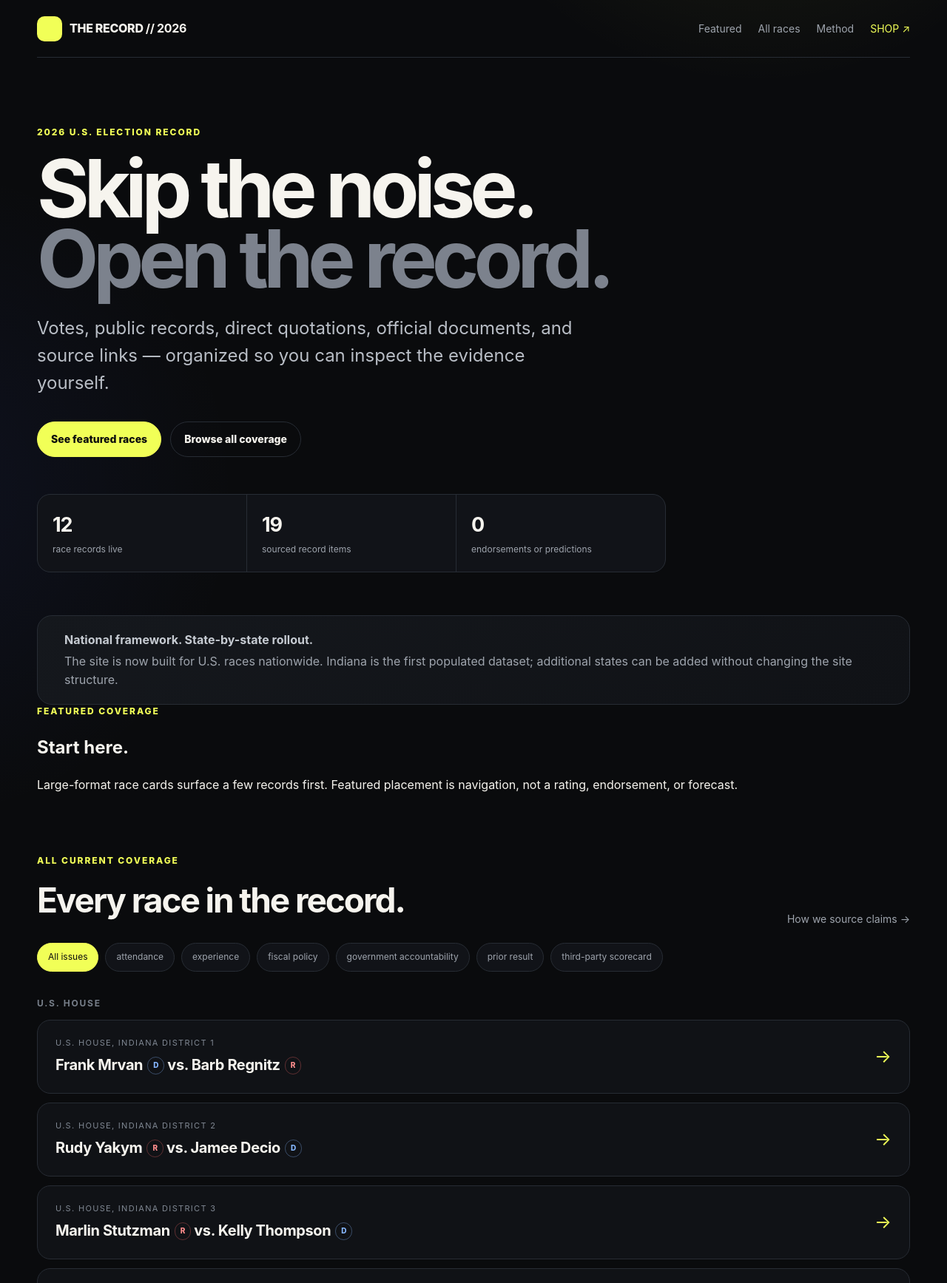
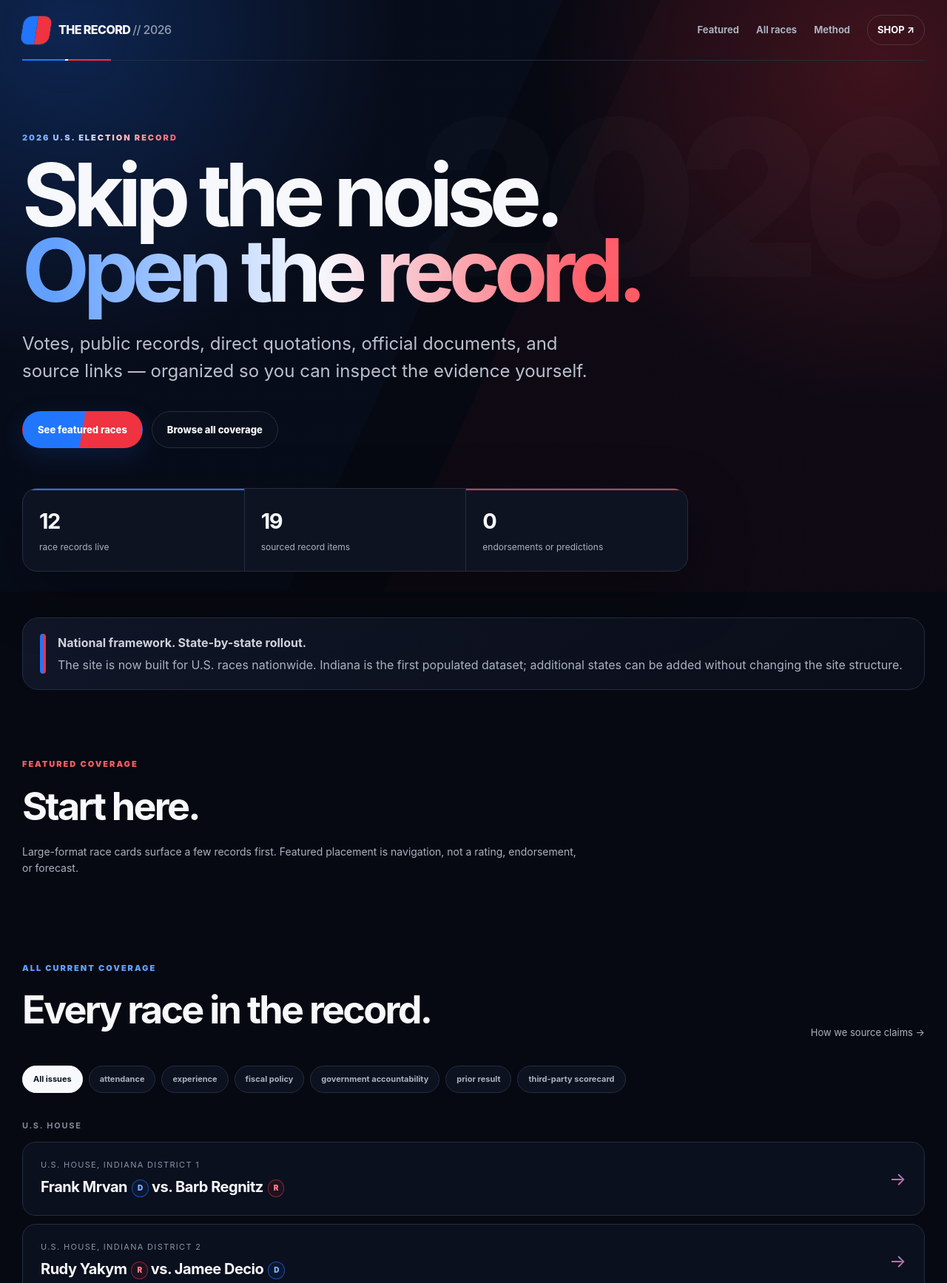
Before and after one commit to Aphexflip/indiana-2026-voter-guide, a website: page public/index.html in a window 1280 px wide. Shown: the top 1735 px of the page at 74% size. Drawn offline with Linux system fonts and the light colour scheme.

Commit message:
National red-blue refresh: public/styles.css

```diff
--- a/public/styles.css
+++ b/public/styles.css
@@ -1,47 +1,54 @@
 :root{
-  --bg:#0a0b0d;--surface:#111318;--surface-2:#171a20;--text:#f6f4ee;--muted:#9ea4ad;
-  --line:#272c34;--accent:#f1ff57;--accent-2:#b9c82e;--danger:#ff6b6b;--blue:#86b7ff;
-  --radius:20px;--shadow:0 24px 70px rgba(0,0,0,.28)
+  --bg:#070912;--surface:#0d1220;--surface-2:#12182a;--surface-3:#171f34;
+  --text:#f7f8fb;--muted:#aab1bf;--line:#252d40;
+  --red:#ef3340;--red-2:#ff5c67;--blue:#2176ff;--blue-2:#62a0ff;--white:#ffffff;
+  --radius:22px;--shadow:0 28px 80px rgba(0,0,0,.34)
 }
 *{box-sizing:border-box}
 html{scroll-behavior:smooth}
-body{margin:0;background:
-  radial-gradient(circle at 80% -10%,rgba(241,255,87,.10),transparent 28rem),
-  radial-gradient(circle at -10% 20%,rgba(70,98,255,.08),transparent 28rem),var(--bg);
-  color:var(--text);font-family:Inter,ui-sans-serif,-apple-system,BlinkMacSystemFont,"Segoe UI",sans-serif;line-height:1.55}
+body{margin:0;background:var(--bg);color:var(--text);font-family:Inter,ui-sans-serif,-apple-system,BlinkMacSystemFont,"Segoe UI",sans-serif;line-height:1.55;overflow-x:hidden}
+.flag-wash{position:fixed;inset:0;pointer-events:none;z-index:-1;background:
+  radial-gradient(circle at 7% 5%,rgba(33,118,255,.24),transparent 28rem),
+  radial-gradient(circle at 93% 11%,rgba(239,51,64,.22),transparent 29rem),
+  linear-gradient(115deg,rgba(33,118,255,.035) 0 46%,transparent 46% 54%,rgba(239,51,64,.035) 54% 100%)}
 a{color:inherit}
-.site-shell{width:min(1180px,calc(100% - 32px));margin:0 auto}
-.site-shell.narrow{width:min(980px,calc(100% - 32px))}
-.topbar{height:78px;display:flex;align-items:center;justify-content:space-between;border-bottom:1px solid var(--line)}
-.brand{display:flex;align-items:center;gap:10px;text-decoration:none;font-weight:760;letter-spacing:-.02em}
-.brand-mark{display:grid;place-items:center;width:34px;height:34px;border-radius:10px;background:var(--accent);color:#0a0b0d;font-size:12px;font-weight:900}
-.nav-links{display:flex;align-items:center;gap:22px}.nav-links a{text-decoration:none;color:var(--muted);font-size:14px}
-.nav-links a:hover{color:var(--text)}.nav-links .shop-link{color:var(--accent)}
-.hero{padding:92px 0 58px}.eyebrow{color:var(--accent);font-size:12px;font-weight:850;letter-spacing:.16em;text-transform:uppercase}
-.hero h1,.method-page h1{font-size:clamp(54px,9vw,108px);line-height:.88;letter-spacing:-.065em;margin:18px 0 28px;max-width:960px}
-.hero h1 span{color:#7c828d}.hero-copy,.lede{font-size:clamp(18px,2.3vw,24px);max-width:760px;color:#b9bec6;margin:0}
-.hero-actions{display:flex;gap:12px;flex-wrap:wrap;margin:34px 0 50px}.button{display:inline-flex;align-items:center;justify-content:center;min-height:48px;padding:0 18px;border-radius:999px;text-decoration:none;font-weight:760;font-size:14px;border:1px solid var(--line)}
-.button.primary{background:var(--accent);color:#0a0b0d;border-color:var(--accent)}.button.primary:hover{background:#fff}
-.button.secondary{background:transparent;color:var(--text)}.button.secondary:hover{border-color:#686f7a}
-.stats{display:grid;grid-template-columns:repeat(3,1fr);gap:1px;background:var(--line);border:1px solid var(--line);border-radius:18px;overflow:hidden;max-width:850px}
-.stats>div{background:var(--surface);padding:20px}.stats strong{display:block;font-size:27px;letter-spacing:-.04em}.stats span{display:block;color:var(--muted);font-size:12px;margin-top:3px}
-.scope-note,.source-first-note{display:flex;gap:14px;background:linear-gradient(145deg,#15181d,#101216);border:1px solid var(--line);border-radius:var(--radius);padding:20px 22px;color:#c6cbd2}
-.scope-note p{margin:5px 0 0;color:var(--muted)}.status-dot{width:10px;height:10px;border-radius:50%;background:var(--accent);box-shadow:0 0 0 6px rgba(241,255,87,.08);margin-top:7px;flex:0 0 auto}
-.records-head{display:flex;align-items:end;justify-content:space-between;gap:20px;margin:82px 0 20px}.records-head h2,.shop-card h2,.method-callout h2{font-size:clamp(28px,4vw,46px);letter-spacing:-.045em;margin:8px 0 0}.text-link{color:var(--muted);text-decoration:none;font-size:14px}.text-link:hover{color:var(--text)}
-.issue-filter{display:flex;flex-wrap:wrap;gap:9px;margin:22px 0 28px}.chip{border:1px solid var(--line);background:#111318;color:var(--muted);border-radius:999px;padding:9px 14px;font:inherit;font-size:12px;cursor:pointer}.chip:hover,.chip.active{background:var(--accent);color:#0a0b0d;border-color:var(--accent)}
-main section>h2{font-size:12px;text-transform:uppercase;letter-spacing:.15em;color:#777f8a;margin:34px 0 12px}
-.race-card{display:grid;grid-template-columns:1fr auto;gap:18px;background:rgba(17,19,24,.9);border:1px solid var(--line);border-radius:18px;padding:22px 24px;margin-bottom:12px;text-decoration:none;color:var(--text);transition:transform .16s,border-color .16s,background .16s}
-.race-card:hover{transform:translateY(-2px);border-color:#555d69;background:#15181e}.race-card .office{font-size:11px;text-transform:uppercase;letter-spacing:.12em;color:#7f8792}.race-card .matchup{font-size:20px;font-weight:720;letter-spacing:-.02em;margin-top:6px}.race-card .arrow{color:var(--accent);font-size:24px;align-self:center}.race-note{font-size:13px;color:var(--muted);margin-top:7px}
-.party-tag{display:inline-flex;align-items:center;justify-content:center;font-size:10px;font-weight:850;padding:3px 7px;border-radius:999px;margin-left:6px;vertical-align:middle;border:1px solid var(--line);color:#c5cad1}.party-tag.d{border-color:rgba(134,183,255,.35);color:var(--blue)}.party-tag.r{border-color:rgba(255,107,107,.32);color:#ff8d8d}
-.shop-card{margin:88px 0 34px;padding:32px;border-radius:24px;border:1px solid var(--line);background:linear-gradient(140deg,rgba(241,255,87,.08),rgba(17,19,24,.92));display:flex;align-items:center;justify-content:space-between;gap:30px}.shop-card p{color:var(--muted);max-width:720px;margin:10px 0 0}
-footer{margin-top:70px;padding:28px 0 40px;border-top:1px solid var(--line);display:flex;justify-content:space-between;gap:25px;color:var(--muted);font-size:13px}.footer-links{display:flex;gap:18px;flex-wrap:wrap}.footer-links a{text-decoration:none}.footer-links a:hover{color:var(--text)}
-.back-link{display:inline-block;margin-top:28px;color:var(--muted);font-size:13px;text-decoration:none}.back-link:hover{color:var(--text)}
-.race-hero{padding:48px 0 30px}.race-hero h1{font-size:clamp(38px,7vw,72px);line-height:.98;letter-spacing:-.055em;margin:0}.race-hero .tagline{color:var(--muted);font-size:16px;max-width:720px;margin:15px 0 0}
-.source-first-note{font-size:13px;margin-bottom:20px}
-.candidates{display:grid;grid-template-columns:1fr 1fr;gap:16px}.candidate-card{background:var(--surface);border:1px solid var(--line);border-radius:20px;padding:24px}.candidate-card h2{font-size:27px;letter-spacing:-.035em;margin:0 0 4px}.candidate-card .primary-result{font-size:12px;color:var(--muted);min-height:38px;margin-bottom:12px}
-.record-item{border-top:1px solid var(--line);padding:16px 0}.record-item .fact{font-size:14px;color:#d8dbe0;margin:7px 0}.record-item .tags{display:flex;gap:5px;flex-wrap:wrap}.record-item .tag{font-size:10px;text-transform:uppercase;letter-spacing:.06em;border:1px solid var(--line);border-radius:999px;padding:3px 7px;color:var(--muted)}.record-item a.source{font-size:11px;color:var(--accent);text-decoration:none}.record-item a.source:hover{text-decoration:underline}.record-status{font-size:12px;color:var(--muted);font-style:italic;border-top:1px solid var(--line);padding-top:14px}
-.method-page{padding:72px 0}.method-page h1{font-size:clamp(52px,8vw,88px);max-width:850px}.method-grid{display:grid;grid-template-columns:1fr 1fr;gap:14px;margin:50px 0}.method-grid article{background:var(--surface);border:1px solid var(--line);border-radius:20px;padding:24px}.method-grid article>span{font-size:11px;color:var(--accent);font-weight:850}.method-grid h2{font-size:22px;letter-spacing:-.025em;margin:14px 0 8px}.method-grid p,.method-callout p{color:var(--muted);font-size:14px}.method-callout{border-left:3px solid var(--accent);padding:2px 0 2px 20px;margin:44px 0}
+.site-shell{width:min(1220px,calc(100% - 34px));margin:0 auto}.site-shell.narrow{width:min(1020px,calc(100% - 34px))}
+.topbar{height:82px;display:flex;align-items:center;justify-content:space-between;border-bottom:1px solid var(--line);position:relative}
+.topbar:after{content:"";position:absolute;left:0;bottom:-1px;width:120px;height:2px;background:linear-gradient(90deg,var(--blue) 0 48%,var(--white) 48% 52%,var(--red) 52%)}
+.brand{display:flex;align-items:center;gap:11px;text-decoration:none;font-weight:820;letter-spacing:-.035em}.brand b{font-weight:520;color:#939dad}
+.brand-mark{position:relative;width:38px;height:38px;border-radius:11px;overflow:hidden;display:flex;transform:skewX(-9deg);box-shadow:0 0 0 1px rgba(255,255,255,.08)}
+.brand-mark i{flex:1}.brand-mark i:first-child{background:var(--blue)}.brand-mark i:last-child{background:var(--red)}
+.nav-links{display:flex;align-items:center;gap:23px}.nav-links a{text-decoration:none;color:var(--muted);font-size:13px;font-weight:680}.nav-links a:hover{color:var(--white)}.nav-links .shop-link{padding:9px 13px;border:1px solid rgba(255,255,255,.14);border-radius:999px;color:var(--white)}
+.hero{padding:96px 0 62px;position:relative}.hero:before{content:"2026";position:absolute;right:-10px;top:38px;font-size:clamp(130px,23vw,300px);font-weight:950;line-height:1;color:rgba(255,255,255,.018);letter-spacing:-.08em;pointer-events:none}
+.eyebrow{font-size:11px;font-weight:900;letter-spacing:.18em;text-transform:uppercase;color:var(--muted)}.eyebrow.red{color:var(--red-2)}.eyebrow.blue{color:var(--blue-2)}
+.eyebrow.split span{background:linear-gradient(90deg,var(--blue-2),#d5dcff 47%,#ffd4d7 53%,var(--red-2));-webkit-background-clip:text;background-clip:text;color:transparent}
+.hero h1,.method-page h1{font-size:clamp(58px,9.7vw,118px);line-height:.86;letter-spacing:-.07em;margin:18px 0 30px;max-width:1020px}.hero h1 span,.method-page h1 span{background:linear-gradient(90deg,var(--blue-2) 5%,#f6f8ff 48%,var(--red-2) 92%);-webkit-background-clip:text;background-clip:text;color:transparent}
+.hero-copy,.lede{font-size:clamp(18px,2.25vw,24px);max-width:770px;color:#bac1ce;margin:0}
+.hero-actions{display:flex;gap:12px;flex-wrap:wrap;margin:36px 0 54px}.button{display:inline-flex;align-items:center;justify-content:center;min-height:50px;padding:0 20px;border-radius:999px;text-decoration:none;font-weight:800;font-size:13px;border:1px solid var(--line);transition:.18s ease}
+.button.primary{background:linear-gradient(100deg,var(--blue) 0 49%,var(--red) 51%);color:#fff;border-color:transparent;box-shadow:0 10px 34px rgba(33,118,255,.15)}.button.primary:hover{transform:translateY(-1px);filter:brightness(1.08)}
+.button.secondary{background:rgba(13,18,32,.65);color:var(--text)}.button.secondary:hover{border-color:#5c6880;background:#12192a}
+.stats{display:grid;grid-template-columns:repeat(3,1fr);gap:1px;background:var(--line);border:1px solid var(--line);border-radius:20px;overflow:hidden;max-width:900px;box-shadow:var(--shadow)}
+.stats>div{background:rgba(13,18,32,.94);padding:22px}.stats>div:first-child{box-shadow:inset 0 2px var(--blue)}.stats>div:last-child{box-shadow:inset 0 2px var(--red)}.stats strong{display:block;font-size:29px;letter-spacing:-.05em}.stats span{display:block;color:var(--muted);font-size:12px;margin-top:3px}
+.scope-note,.source-first-note{display:flex;gap:16px;background:linear-gradient(145deg,rgba(18,24,42,.94),rgba(10,14,25,.94));border:1px solid var(--line);border-radius:var(--radius);padding:21px 23px;color:#d0d5df}
+.scope-note p{margin:5px 0 0;color:var(--muted)}.scope-stripe{display:flex;width:8px;border-radius:99px;overflow:hidden;flex:0 0 auto}.scope-stripe i{flex:1}.scope-stripe i:first-child{background:var(--blue)}.scope-stripe i:last-child{background:var(--red)}
+.section-head,.records-head{display:flex;align-items:end;justify-content:space-between;gap:25px;margin:92px 0 24px}.section-head h2,.records-head h2,.shop-card h2,.method-callout h2{font-size:clamp(31px,4.6vw,52px);letter-spacing:-.052em;margin:8px 0 0}.section-head p{color:var(--muted);max-width:760px;margin:10px 0 0;font-size:14px}.text-link{color:var(--muted);text-decoration:none;font-size:13px}.text-link:hover{color:var(--text)}
+.featured-grid{display:grid;grid-template-columns:repeat(3,1fr);gap:14px}.featured-card{min-height:330px;padding:27px;border-radius:24px;border:1px solid var(--line);text-decoration:none;display:flex;flex-direction:column;justify-content:space-between;position:relative;overflow:hidden;background:linear-gradient(155deg,#12192b,#0d1220);box-shadow:var(--shadow);transition:.2s}
+.featured-card:before{content:"";position:absolute;inset:0 auto 0 0;width:5px;background:linear-gradient(var(--blue),var(--red))}.featured-card:after{content:"";position:absolute;width:220px;height:220px;border-radius:50%;right:-110px;bottom:-110px;background:radial-gradient(circle,rgba(239,51,64,.17),transparent 65%)}
+.featured-card:nth-child(2):after{background:radial-gradient(circle,rgba(33,118,255,.2),transparent 65%)}.featured-card:hover{transform:translateY(-4px);border-color:#4b5873}.featured-card .kicker{font-size:11px;letter-spacing:.14em;text-transform:uppercase;color:#8f98a9}.featured-card h3{font-size:clamp(28px,3.1vw,42px);line-height:1;letter-spacing:-.055em;margin:10px 0 18px}.featured-card .matchup{font-size:15px;color:#d5d9e1}.featured-card .go{font-size:13px;font-weight:800;color:#fff}.featured-card .go span{color:var(--blue-2)}.featured-card:nth-child(odd) .go span{color:var(--red-2)}
+.toolbar{display:grid;gap:11px;margin-bottom:25px}.state-filter,.issue-filter{display:flex;flex-wrap:wrap;gap:8px}.chip{border:1px solid var(--line);background:#0d1220;color:var(--muted);border-radius:999px;padding:9px 14px;font:inherit;font-size:11px;font-weight:720;cursor:pointer}.chip:hover{border-color:#4e5a70;color:#fff}.chip.active{background:#f8f9fc;color:#09101d;border-color:#f8f9fc}.state-filter .chip.active{background:linear-gradient(90deg,var(--blue),var(--red));color:#fff;border-color:transparent}
+main section>h2{font-size:11px;text-transform:uppercase;letter-spacing:.16em;color:#7f899b;margin:36px 0 13px}
+.race-card{display:grid;grid-template-columns:1fr auto;gap:18px;background:rgba(13,18,32,.92);border:1px solid var(--line);border-radius:18px;padding:22px 24px;margin-bottom:11px;text-decoration:none;color:var(--text);transition:.16s}.race-card:hover{transform:translateY(-2px);border-color:#53617a;background:#11182a}.race-card .office{font-size:11px;text-transform:uppercase;letter-spacing:.12em;color:#8892a3}.race-card .matchup{font-size:20px;font-weight:740;letter-spacing:-.025em;margin-top:6px}.race-card .arrow{font-size:24px;align-self:center;background:linear-gradient(180deg,var(--blue-2),var(--red-2));-webkit-background-clip:text;background-clip:text;color:transparent}.race-note{font-size:13px;color:var(--muted);margin-top:7px}
+.party-tag{display:inline-flex;align-items:center;justify-content:center;font-size:10px;font-weight:900;padding:3px 7px;border-radius:999px;margin-left:6px;vertical-align:middle;border:1px solid var(--line);color:#c5cad1}.party-tag.d{border-color:rgba(33,118,255,.55);color:#81b1ff;background:rgba(33,118,255,.08)}.party-tag.r{border-color:rgba(239,51,64,.5);color:#ff8189;background:rgba(239,51,64,.08)}
+.shop-card{margin:92px 0 34px;padding:34px;border-radius:26px;border:1px solid var(--line);background:linear-gradient(110deg,rgba(33,118,255,.12),rgba(13,18,32,.96) 45%,rgba(239,51,64,.12));display:flex;align-items:center;justify-content:space-between;gap:30px}.shop-card p{color:var(--muted);max-width:720px;margin:10px 0 0}
+footer{margin-top:74px;padding:30px 0 42px;border-top:1px solid var(--line);display:flex;justify-content:space-between;gap:25px;color:var(--muted);font-size:13px}.footer-links{display:flex;gap:18px;flex-wrap:wrap}.footer-links a{text-decoration:none}.footer-links a:hover{color:var(--text)}
+.back-link{display:inline-block;margin-top:30px;color:var(--muted);font-size:13px;text-decoration:none}.back-link:hover{color:var(--text)}
+.race-hero{padding:50px 0 31px}.race-hero h1{font-size:clamp(42px,7.5vw,78px);line-height:.96;letter-spacing:-.06em;margin:8px 0 0}.race-hero .tagline{color:var(--muted);font-size:16px;max-width:720px;margin:15px 0 0}
+.source-first-note{font-size:13px;margin-bottom:20px;border-left:4px solid var(--blue);position:relative}.source-first-note:after{content:"";position:absolute;left:-4px;bottom:0;width:4px;height:50%;background:var(--red)}
+.candidates{display:grid;grid-template-columns:1fr 1fr;gap:16px}.candidate-card{background:var(--surface);border:1px solid var(--line);border-radius:20px;padding:24px}.candidate-card:nth-child(1){box-shadow:inset 0 3px rgba(33,118,255,.7)}.candidate-card:nth-child(2){box-shadow:inset 0 3px rgba(239,51,64,.7)}.candidate-card h2{font-size:27px;letter-spacing:-.04em;margin:0 0 4px}.candidate-card .primary-result{font-size:12px;color:var(--muted);min-height:38px;margin-bottom:12px}
+.record-item{border-top:1px solid var(--line);padding:16px 0}.record-item .fact{font-size:14px;color:#d8dce5;margin:7px 0}.record-item .tags{display:flex;gap:5px;flex-wrap:wrap}.record-item .tag{font-size:10px;text-transform:uppercase;letter-spacing:.06em;border:1px solid var(--line);border-radius:999px;padding:3px 7px;color:var(--muted)}.record-item a.source{font-size:11px;color:var(--blue-2);text-decoration:none}.record-item a.source:hover{text-decoration:underline}.record-status{font-size:12px;color:var(--muted);font-style:italic;border-top:1px solid var(--line);padding-top:14px}
+.method-page{padding:76px 0}.method-page h1{font-size:clamp(58px,8.5vw,96px);max-width:880px}.method-grid{display:grid;grid-template-columns:1fr 1fr;gap:14px;margin:52px 0}.method-grid article{background:var(--surface);border:1px solid var(--line);border-radius:20px;padding:25px}.method-grid .red-edge{box-shadow:inset 3px 0 var(--red)}.method-grid .blue-edge{box-shadow:inset 3px 0 var(--blue)}.method-grid article>span{font-size:11px;color:#929daf;font-weight:900}.method-grid h2{font-size:22px;letter-spacing:-.03em;margin:14px 0 8px}.method-grid p,.method-callout p{color:var(--muted);font-size:14px}.method-callout{border-left:3px solid var(--blue);padding:2px 0 2px 20px;margin:44px 0;position:relative}.method-callout:after{content:"";position:absolute;left:-3px;bottom:0;height:50%;width:3px;background:var(--red)}
+@media(max-width:900px){.featured-grid{grid-template-columns:1fr}.featured-card{min-height:230px}}
 @media(max-width:720px){
-  .site-shell,.site-shell.narrow{width:min(100% - 22px,1180px)}.nav-links{gap:12px}.nav-links a:not(.shop-link):first-child{display:none}
-  .hero{padding:62px 0 42px}.stats{grid-template-columns:1fr}.records-head,.shop-card,footer{align-items:flex-start;flex-direction:column}.candidates,.method-grid{grid-template-columns:1fr}.race-card{grid-template-columns:1fr auto}.shop-card{margin-top:60px}.method-page{padding-top:55px}
+  .site-shell,.site-shell.narrow{width:min(100% - 22px,1220px)}.nav-links{gap:11px}.nav-links a:not(.shop-link):nth-child(-n+2){display:none}
+  .hero{padding:62px 0 44px}.hero:before{font-size:140px;top:48px}.stats{grid-template-columns:1fr}.section-head,.records-head,.shop-card,footer{align-items:flex-start;flex-direction:column}.candidates,.method-grid{grid-template-columns:1fr}.race-card{grid-template-columns:1fr auto}.shop-card{margin-top:64px}.method-page{padding-top:58px}
 }
```
